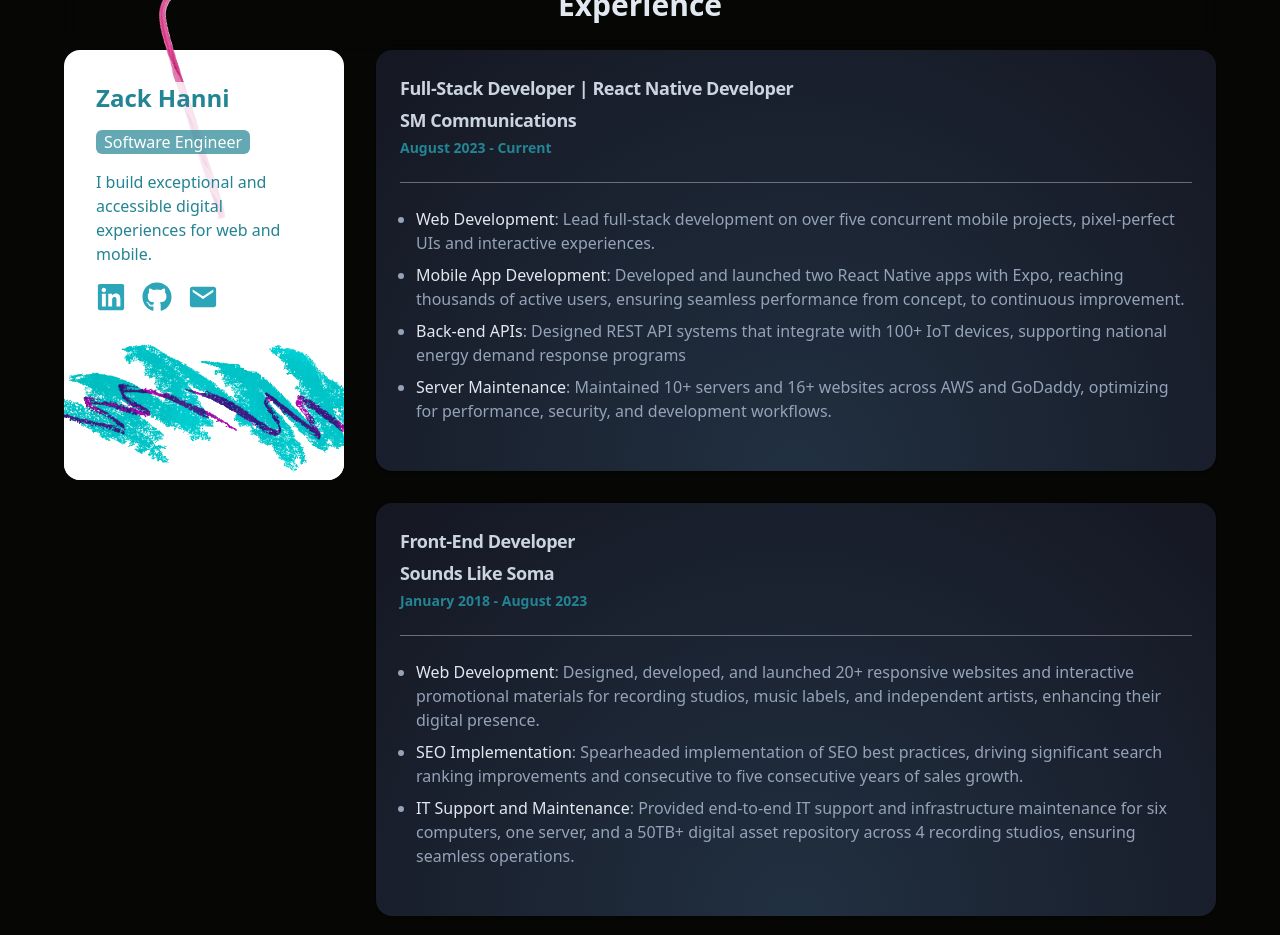
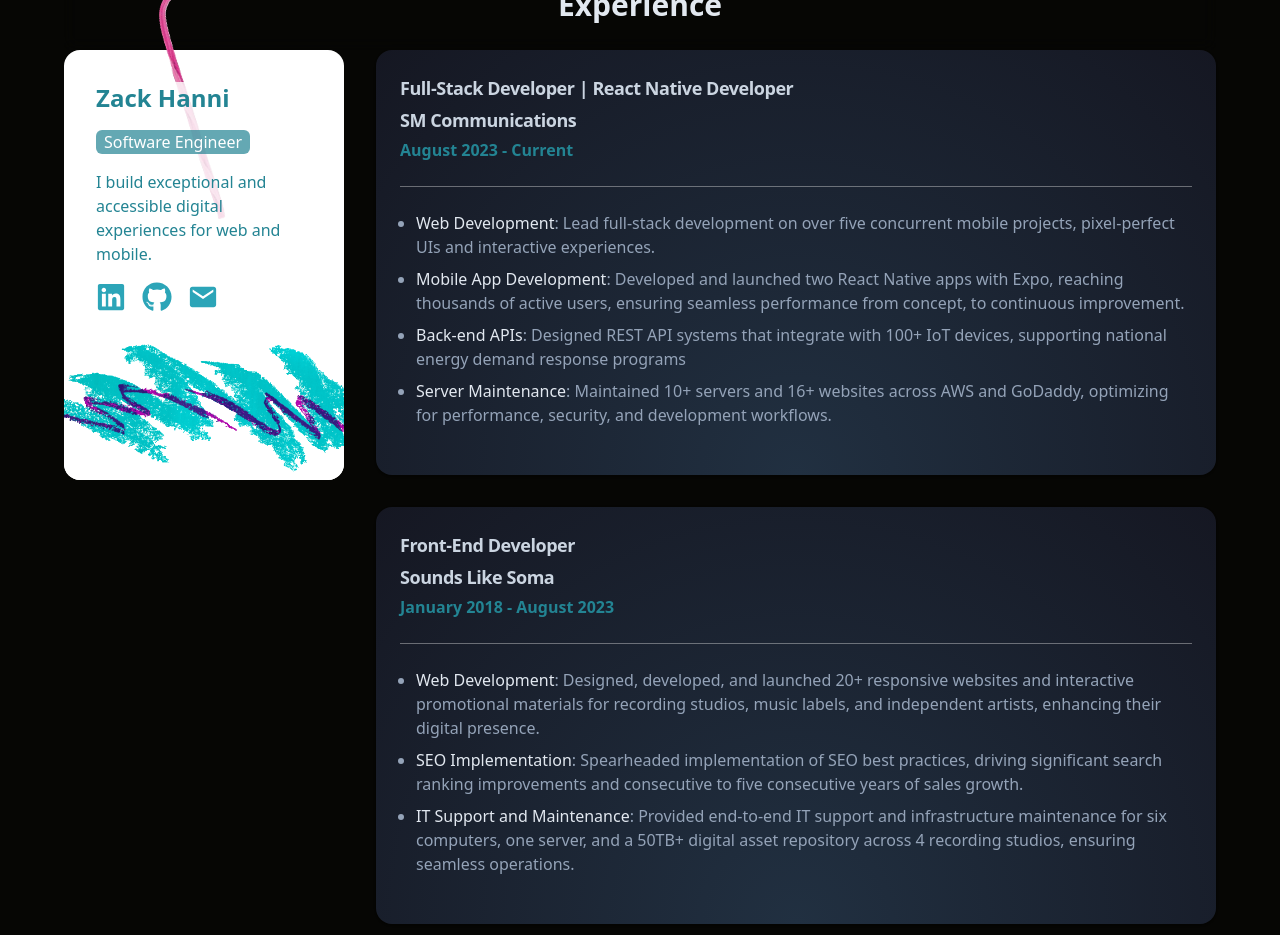
Before and after one commit to zackhanni/zachary.works, a Next.js app: page / in a window 1280 px wide. Shown: the part 840-1775 px from the top of the page. Built offline with nearby package versions, Linux system fonts and the light colour scheme.

Commit message:
fixed react error about a p tag being outside of a div

```diff
--- a/app/components/Experience.tsx
+++ b/app/components/Experience.tsx
@@ -152,10 +152,8 @@
         <CardHeader className="space-y-1">
           <CardTitle className="text-slate-300 text-lg">{title}</CardTitle>
           <CardTitle className="text-slate-300 text-lg">{employer}</CardTitle>
-          <CardDescription>
-            <div className="text-md font-semibold text-[#238493]">
-              {dateRange}
-            </div>
+          <CardDescription className="text-md font-semibold text-[#238493]">
+            {dateRange}
             {/* <div className="text-slate-300">{description}</div> */}
           </CardDescription>
         </CardHeader>
```
